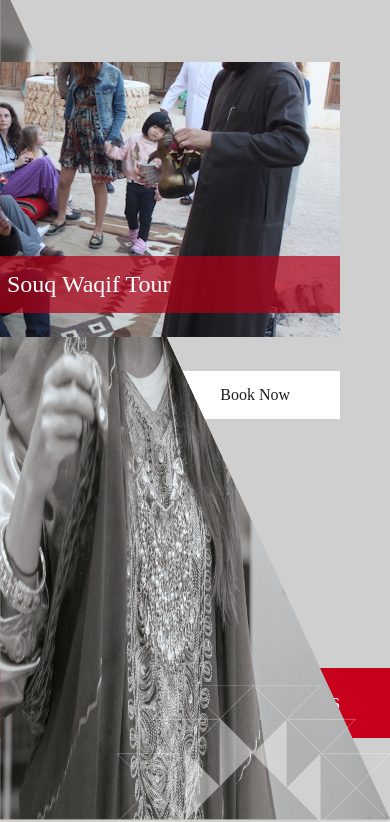
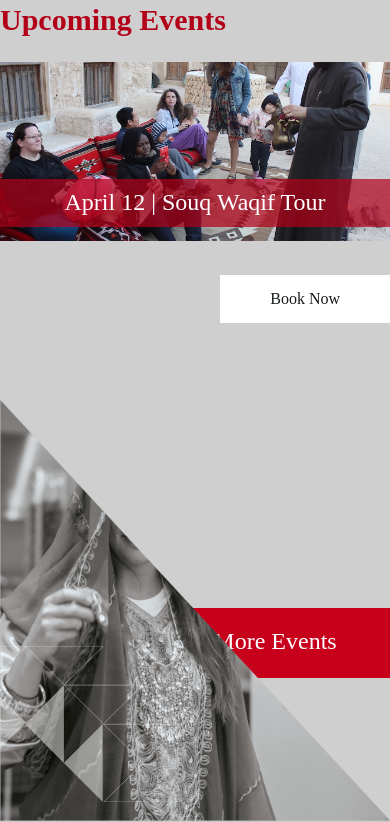
Before and after one commit to abdvllah/ED, a website built with webpack: page app/index.html in a window 390 px wide. Shown: the part 866-1688 px from the top of the page. Built offline with nearby package versions, Linux system fonts and the light colour scheme.

Commit message:
Finished upcoming-events for mobile devices

```diff
--- a/app/index.html
+++ b/app/index.html
@@ -43,7 +43,7 @@
 				<img src="assets/upcoming-event.jpg" alt="">
 				<div class="upcoming-events__image__caption">April 12 | Souq Waqif Tour</div>
 			</div>
-			<a class="button button--right-aligned" href="#">Book Now</a>
+			<a class="button upcoming-events__button" href="#">Book Now</a>
 			<div class="upcoming-events__strip">More Events</div>
 		</div>
 		<img class="upcoming-events__triangle-pattern" src="assets/trangles.svg" alt="">
--- a/app/styles/modules/_button.css
+++ b/app/styles/modules/_button.css
@@ -7,8 +7,4 @@
 	max-width: 170px;
 	margin-top: 30px;
 
-	&--right-aligned {
-		position: absolute;
-		right: 0;
-	}
 }
--- a/app/styles/modules/_large-hero.css
+++ b/app/styles/modules/_large-hero.css
@@ -34,7 +34,7 @@
 
 	&__slogen {
 		position: absolute;
-		bottom: 20%;
+		bottom: 25%;
 		color: #FFF;
 		font-size: 70px;
 		text-shadow: -1px -1px 0px rgba(255,255,255,0.3), 1px 1px 0px rgba(0,0,0,0.8);
--- a/app/styles/modules/_upcoming-events.css
+++ b/app/styles/modules/_upcoming-events.css
@@ -1,8 +1,4 @@
 .upcoming-events {
-/*	background-image: url('../assets/upcoming.png');
-*/	background-size: cover;
-	background-repeat: no-repeat;
-	background-position: top left;
 	position: relative;
 
 	&::after {
@@ -13,9 +9,12 @@
 
 	&__wrapper {
 		position: relative;
+		height: 100%;
+
+		@mixin atMedium {
 			float: right;
 			margin-right: 50px;
-		height: 100%;
+		}
 	}
 
 	&__title {
@@ -26,26 +25,51 @@
 	}
 
 	&__image {
-		width: 600px;
 		position: relative;
 		z-index: 4;
+		width: 100%;
+
+		@mixin atMedium {
+			width: 600px;
+		}
+
 
 		&__caption {
 			width: 100%;
 			background-color: darken( rgba($red, .7), 10%);
 			color: #FFF;
-			padding: 15px;
+			padding: 10px;
 			text-align: center;
 			font-size: 24px;
 			position: absolute;
 			bottom: 10%;
+
+			@mixin atMedium {
+				padding: 15px;
+				font-size: 24px;
 			}
 		}
 
+	}
+
 	&__strip {
+		width: 100%;
+		height: 70px;
+		background-color: $red;
+		color: #FFF;
+		padding: 20px 50px;
+		font-size: 24px;
+		text-align: center;
+		position: absolute;
+		bottom: 20%;
+		right: 0;
+		margin-right: -80px;
+		z-index: 1;
+
+		@mixin atMedium {
 			width: 120%;
 			height: 70px;
-		background-color: #C7001C;
+			background-color: $red;
 			color: #FFF;
 			padding: 20px 50px;
 			font-size: 24px;
@@ -55,6 +79,16 @@
 			right: 0;
 			margin-right: -50px;
 			z-index: 1;
+		}
+	}
+
+	&__button {
+		position: absolute;
+		right: 0;
+
+		@mixin atMedium {
+			right: 0
+		}
 	}
 
 	&__triangle-pattern {
@@ -76,26 +110,32 @@
 
 	&__triangle-pattern--small {
 		position: absolute;
-		width: 70%;
+		width: 80%;
 		opacity: .5;
-		right: 0px;
-		bottom: 0px;
+		left: -130px;
+		bottom: 20px;
 		z-index: 3;
 
 		@mixin atMedium {
 			width: 30%;
 			opacity: .5;
-			left: 180px;
+			left: 100px;
 			bottom: 0px;
 		}
 	}
 
 	&__background {
 		position: absolute;
+		top: 50%;
+		left: 0;
+		z-index: 2;
+		height: 50%;
+
+		@mixin atMedium {
 			top: 0;
 			left: 0;
-		z-index: 2;
 			height: 100%;
+		}
 	}
 
 }
--- a/app/temp/style.css
+++ b/app/temp/style.css
@@ -465,12 +465,25 @@
 }
 
 .site-logo {
-	width: 200px;
+	width: 150px;
 	position: absolute;
 	z-index: 1;
 	top: 20px;
 	left: 20px;
+
 }
+
+@media (min-width: 800px) {
+
+.site-logo {
+		width: 200px;
+		position: absolute;
+		z-index: 1;
+		top: 20px;
+		left: 20px
+
+}
+	}
 
 .nav {
 	background: rgba(25,29,28, .7);
@@ -565,7 +578,7 @@
 
 .large-hero__slogen {
 		position: absolute;
-		bottom: 20%;
+		bottom: 25%;
 		color: #FFF;
 		font-size: 70px;
 		text-shadow: -1px -1px 0px rgba(255,255,255,0.3), 1px 1px 0px rgba(0,0,0,0.8);
@@ -668,10 +681,6 @@
 		}
 
 .upcoming-events {
-/*	background-image: url('../assets/upcoming.png');
-*/	background-size: cover;
-	background-repeat: no-repeat;
-	background-position: top left;
 	position: relative;
 
 }
@@ -684,9 +693,15 @@
 
 .upcoming-events__wrapper {
 		position: relative;
-		float: right;
-		margin-right: 50px;
 		height: 100%;
+	}
+
+@media (min-width: 800px) {
+
+.upcoming-events__wrapper {
+			float: right;
+			margin-right: 50px
+	}
 	}
 
 .upcoming-events__title {
@@ -697,35 +712,82 @@
 	}
 
 .upcoming-events__image {
-		width: 600px;
 		position: relative;
 		z-index: 4;
+		width: 100%;
+
+	}
+
+@media (min-width: 800px) {
+
+.upcoming-events__image {
+			width: 600px
+
+	}
 	}
 
 .upcoming-events__image__caption {
 			width: 100%;
 			background-color: rgba(179,0,25,0.7);
 			color: #FFF;
-			padding: 15px;
+			padding: 10px;
 			text-align: center;
 			font-size: 24px;
 			position: absolute;
 			bottom: 10%;
 		}
 
+@media (min-width: 800px) {
+
+.upcoming-events__image__caption {
+				padding: 15px;
+				font-size: 24px
+		}
+	}
+
 .upcoming-events__strip {
-		width: 120%;
+		width: 100%;
 		height: 70px;
 		background-color: #C7001C;
 		color: #FFF;
 		padding: 20px 50px;
 		font-size: 24px;
-		text-align: right;
+		text-align: center;
 		position: absolute;
-		bottom: 10%;
+		bottom: 20%;
 		right: 0;
-		margin-right: -50px;
+		margin-right: -80px;
 		z-index: 1;
+	}
+
+@media (min-width: 800px) {
+
+.upcoming-events__strip {
+			width: 120%;
+			height: 70px;
+			background-color: #C7001C;
+			color: #FFF;
+			padding: 20px 50px;
+			font-size: 24px;
+			text-align: right;
+			position: absolute;
+			bottom: 10%;
+			right: 0;
+			margin-right: -50px;
+			z-index: 1
+	}
+	}
+
+.upcoming-events__button {
+		position: absolute;
+		right: 0;
+	}
+
+@media (min-width: 800px) {
+
+.upcoming-events__button {
+			right: 0
+	}
 	}
 
 .upcoming-events__triangle-pattern {
@@ -750,10 +812,10 @@
 
 .upcoming-events__triangle-pattern--small {
 		position: absolute;
-		width: 70%;
+		width: 80%;
 		opacity: .5;
-		right: 0px;
-		bottom: 0px;
+		left: -130px;
+		bottom: 20px;
 		z-index: 3;
 	}
 
@@ -762,17 +824,26 @@
 .upcoming-events__triangle-pattern--small {
 			width: 30%;
 			opacity: .5;
-			left: 180px;
+			left: 100px;
 			bottom: 0px
 	}
 	}
 
 .upcoming-events__background {
 		position: absolute;
-		top: 0;
+		top: 50%;
 		left: 0;
 		z-index: 2;
-		height: 100%;
+		height: 50%;
+	}
+
+@media (min-width: 800px) {
+
+.upcoming-events__background {
+			top: 0;
+			left: 0;
+			height: 100%
+	}
 	}
 
 .button {
@@ -783,9 +854,5 @@
 	padding: 15px 50px;
 	max-width: 170px;
 	margin-top: 30px;
+
 }
-
-.button--right-aligned {
-		position: absolute;
-		right: 0;
-	}
```
Also changed, not shown: app/styles/base/_global.css (+10 -1 lines), app/assets/triangles.svg (added). Lines whose indentation alone changed are shown as unchanged.
